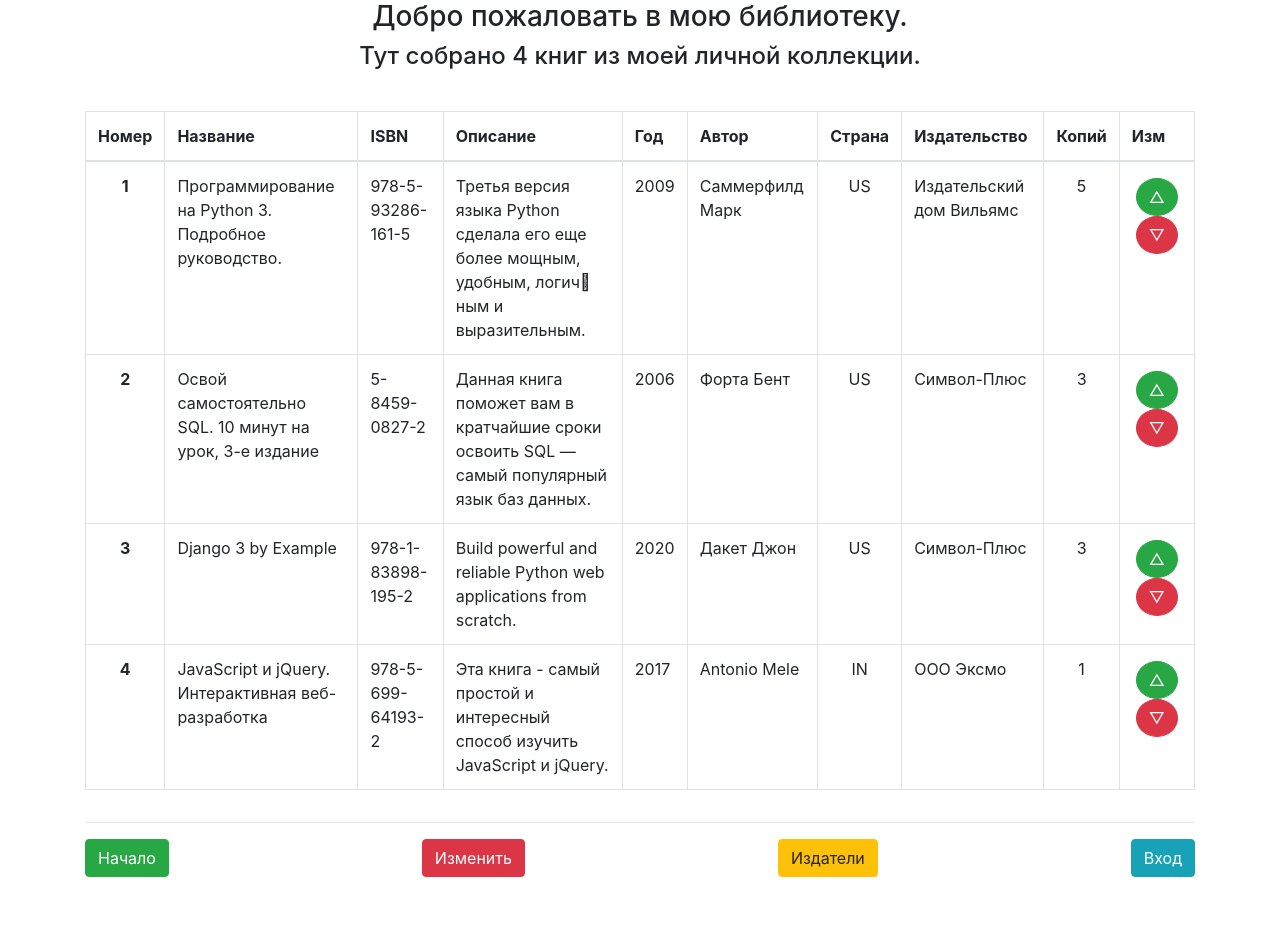
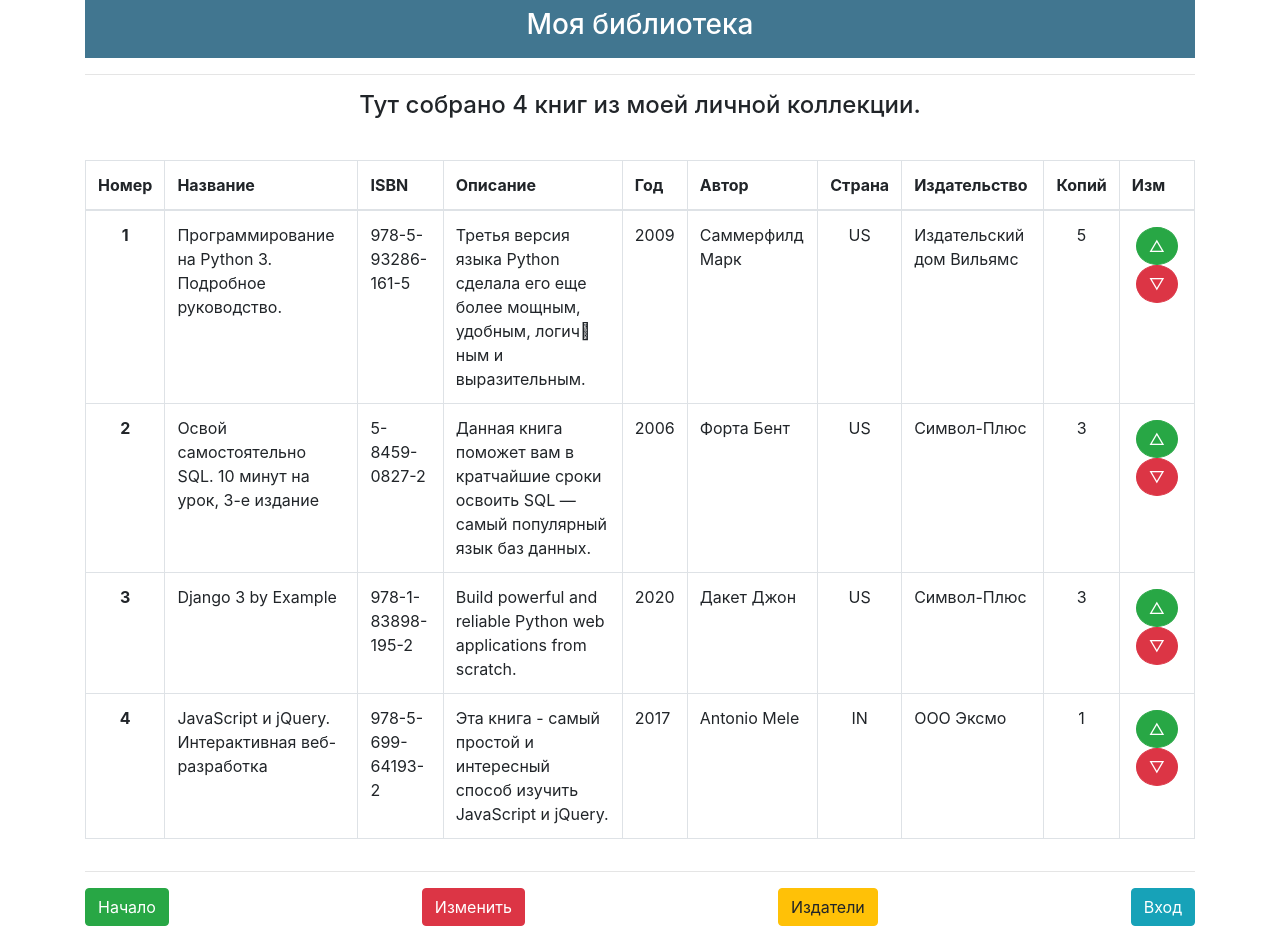
Before and after one commit to dorowa/m-d4, a Django app: page /index/ in a window 1280 px wide. Before the commit the page ends 877 px from the top, so only its background shows below. Run offline with Django 3.2, Linux system fonts and the light colour scheme; data comes from the database, SQL or seed files in the repository; some libraries are stand-ins or nearby versions.

Commit message:
Add files via upload

```diff
--- a/my_site/p_library/templates/base.html
+++ b/my_site/p_library/templates/base.html
@@ -13,6 +13,12 @@
   </head>
   <body>
   <div class="container">
+    <div class="row m-0 p-0">
+        <div class="column col-12 text-center p-2" style="background-color: #417690; color: white;">
+            <h3>Моя библиотека</h3>
+        </div>
+    </div>
+    <hr>
     <div class="d-flex flex-column align-items-center">
     {% block content %}
 
--- a/my_site/p_library/templates/index.html
+++ b/my_site/p_library/templates/index.html
@@ -1,6 +1,6 @@
 {% extends 'base.html' %}
 {% block content %}
-    <h3>Добро пожаловать в {{ title }}. </h3>
+    <!-- <h3>Добро пожаловать в {{ title }}. </h3> -->
     <h4>Тут собрано {{ books|length }} книг из моей личной коллекции.</h4>
     <hr>
     <table class="table table-bordered">
--- a/my_site/p_library/templates/publishers.html
+++ b/my_site/p_library/templates/publishers.html
@@ -1,6 +1,6 @@
 {% extends 'base.html' %}
 {% block content %}
-    <h3> {{ title }}. </h3>
+    <!-- <h3> {{ title }}. </h3> -->
     <h4>Список {{ publishers|length }} издательств моей личной коллекции.</h4>
     <hr>
     <ul>
--- a/my_site/p_library/templates/slash.html
+++ b/my_site/p_library/templates/slash.html
@@ -1,11 +1,11 @@
 {% extends 'base.html' %}
 {% block content %}
-    <h3>{{ title }}.</h3>
+    <!-- <h3>{{ title }}.</h3> -->
     <h5>Полный список библиотеки:</h5>
     <hr>
     <ul>
         {% for book in books %}
-        <li>{{ book.title }}, год издания: {{ book.year_release }}</li>
+        <li>{{ book.author.full_name }}, {{ book.title }}, {{ book.publisher.name }}, {{ book.year_release }}</li>
         {% endfor %}
     </ul>
     <h6>Всего {{ books|length }} книг.</h6>
```
